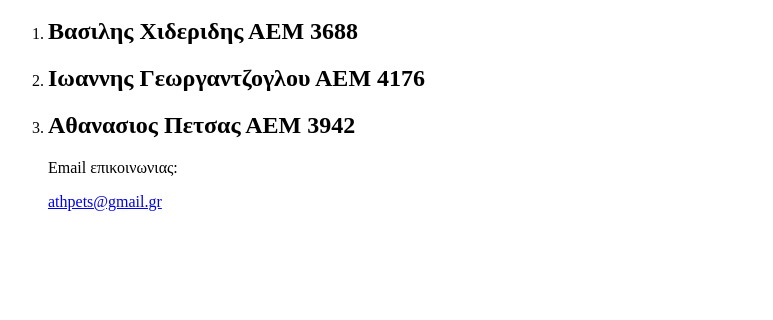
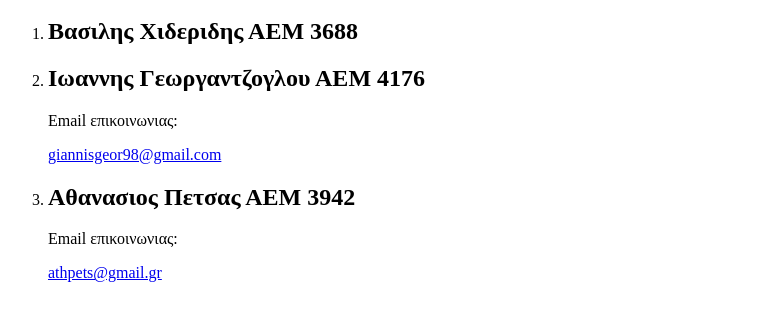
Before and after one commit to vachide21/project1, a plain HTML site: page Epikoinonia.html in a window 1280 px wide. Shown: the part 154-474 px from the top of the page, without its empty margins (0-773 px from the left). Drawn offline with Linux system fonts and the light colour scheme.

Commit message:
to email mou

```diff
--- a/Epikoinonia.html
+++ b/Epikoinonia.html
@@ -19,7 +19,7 @@
 
 
   <li><h2><b>Ιωαννης Γεωργαντζογλου ΑΕΜ 4176</b></h2></li>
-  <p> </p>
+  <p>Email επικοινωνιας: </p> <a href="mailto:giannisgeor98@gmail.com">giannisgeor98@gmail.com</a> </p>
 
   <li><h2><b>Αθανασιος Πετσας ΑΕΜ 3942</b></h2></li>
   <p>Email επικοινωνιας: </p> <a href="mailto:athpets@gmail.gr">athpets@gmail.gr</a>
```
